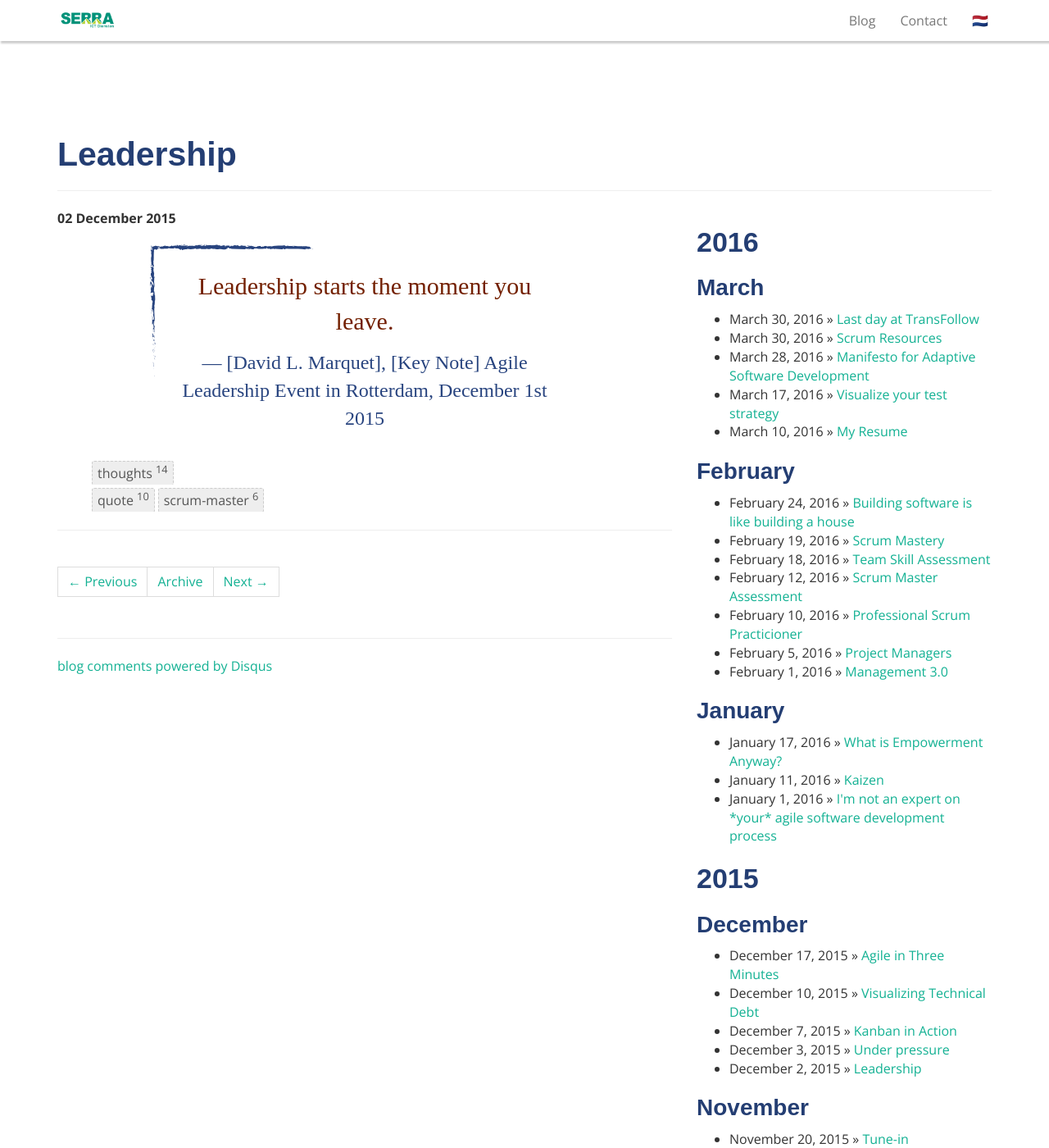
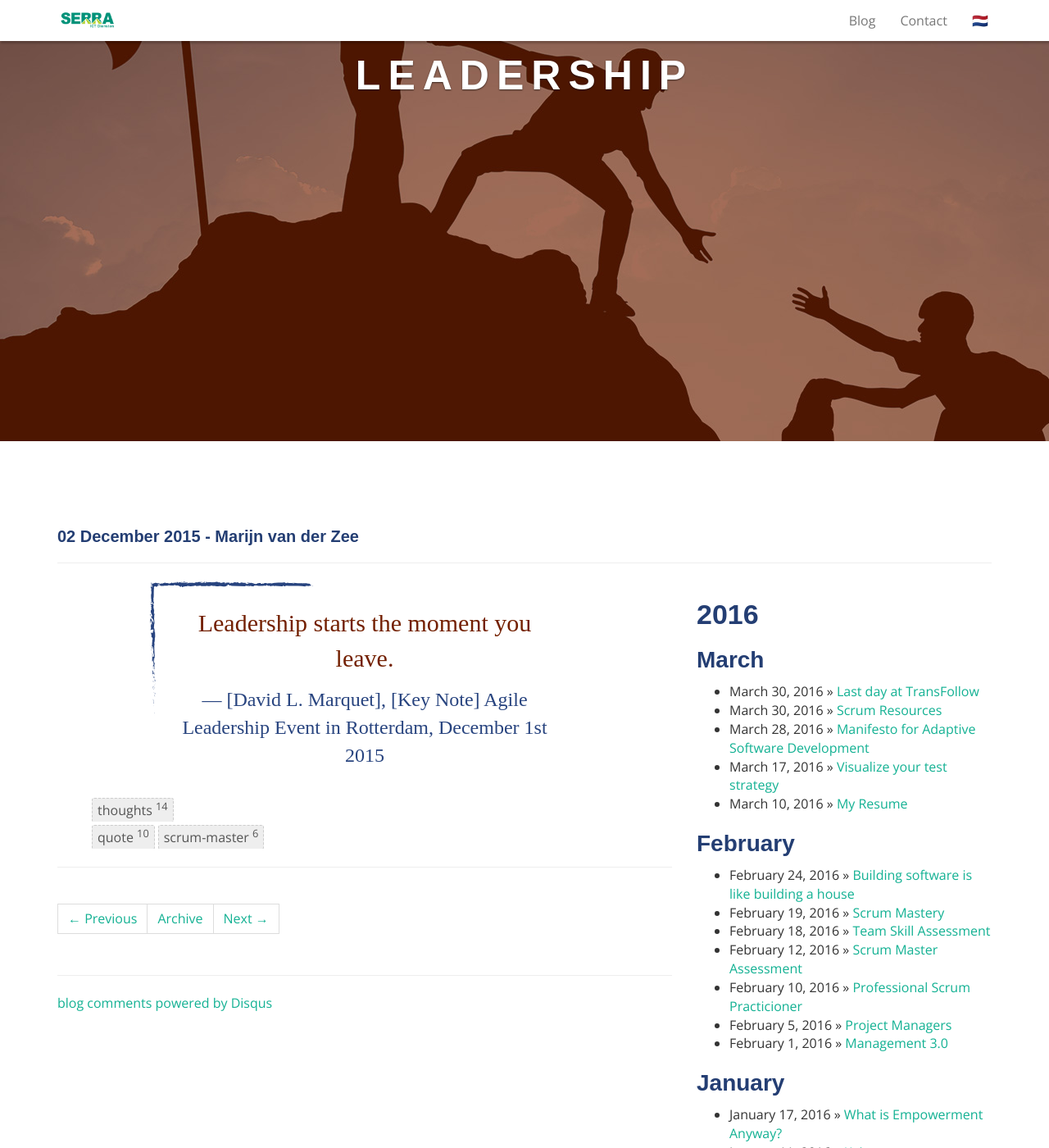
Before and after one commit to serraict/serraict.github.io, a Jekyll site: the page built from _posts/thoughts/2015-12-02-leadership.md, in a window 1280 px wide and 1400 px high. Shown: the whole window at 82% size. Built offline with Jekyll 4.4.1, drawn with Linux system fonts in a browser that asks for light colours; nearby versions of some CDN libraries; some web fonts are replaced; comment, search, counter and statistics services are not loaded.

Commit message:
Update posts to have header image
todo: set img width and clean up styles

```diff
--- a/_includes/themes/bootstrap/post.html
+++ b/_includes/themes/bootstrap/post.html
@@ -1,13 +1,27 @@
+<div class="">
+
+  <img src="/assets/img/stock/header_mountain.jpg" alt="Serra ICT Diensten">
+  <div class="carousel-caption">
+    <h1>{{ page.title }}</h1>
+    {% if page.tagline %}<p>{{page.tagline}}</p>{% endif %}
+  </div>
+</div>
+
 <div class="container">
   <div class="page-header">
-    <h1>{{ page.title }} {% if page.tagline %}<small>{{page.tagline}}</small>{% endif %}</h1>
+    <h4>
+      <span>{{ page.date | date_to_long_string }}</span>
+      {% if page.author %}
+       - {{page.author}}
+      {% else %}
+       - Marijn van der Zee
+      {% endif %}
+    </h4>
   </div>
 
   <div class="row post-full">
     <div class="col-md-8">
-      <div class="date">
-        <span>{{ page.date | date_to_long_string }}</span>
-      </div>
+
       <div class="content">
         {{ content }}
       </div>
--- a/assets/themes/bootstrap/css/style.css
+++ b/assets/themes/bootstrap/css/style.css
@@ -147,6 +147,22 @@ a[id]:before {
 .carousel-inner > .item > img, .carousel-inner > .item > a > img {
     width: 100%;
     min-height: 150px;
+}
+
+/* post headers */
+
+.post-caption {
+  text-align: center;
+}
+
+.post-caption h1 {
+  font-weight: 700;
+  color: inherit;
+  letter-spacing: 9px;
+  text-transform: uppercase;
+  font-size: 50px;
+  line-height: 60px;
+  font-weight: 700;
 }
 
 
```
